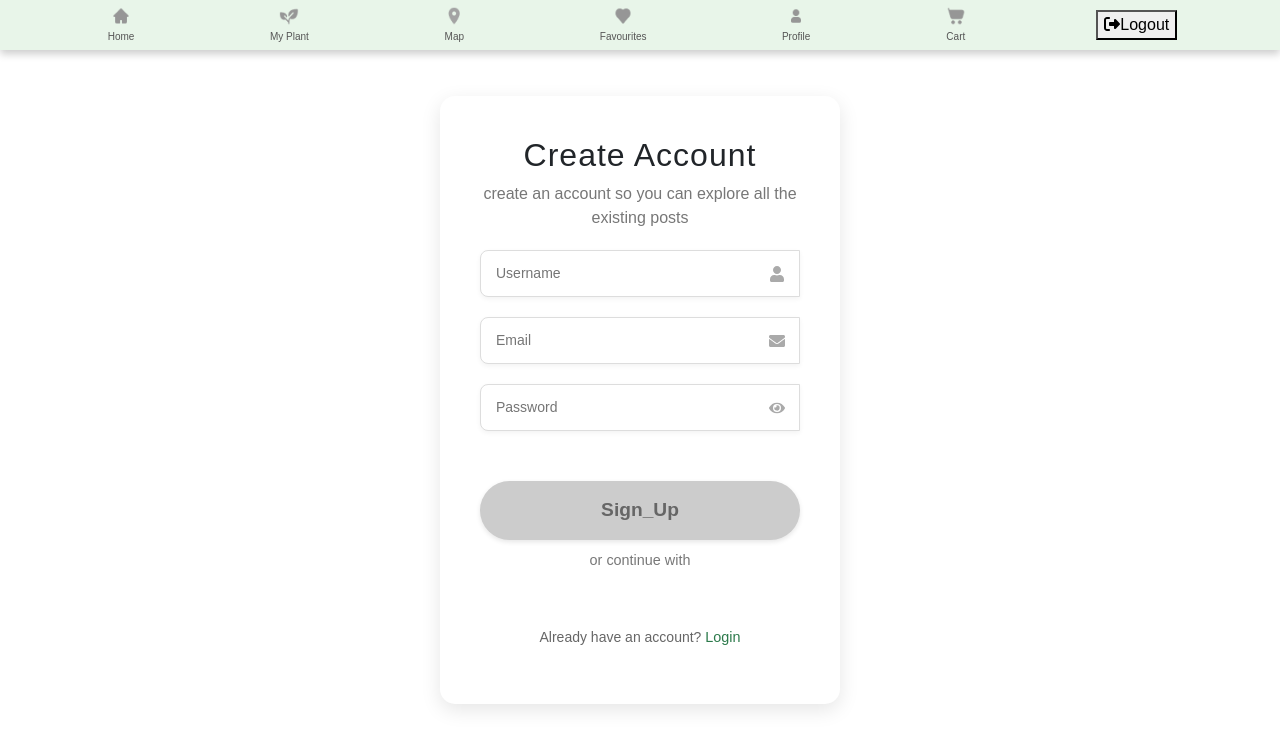
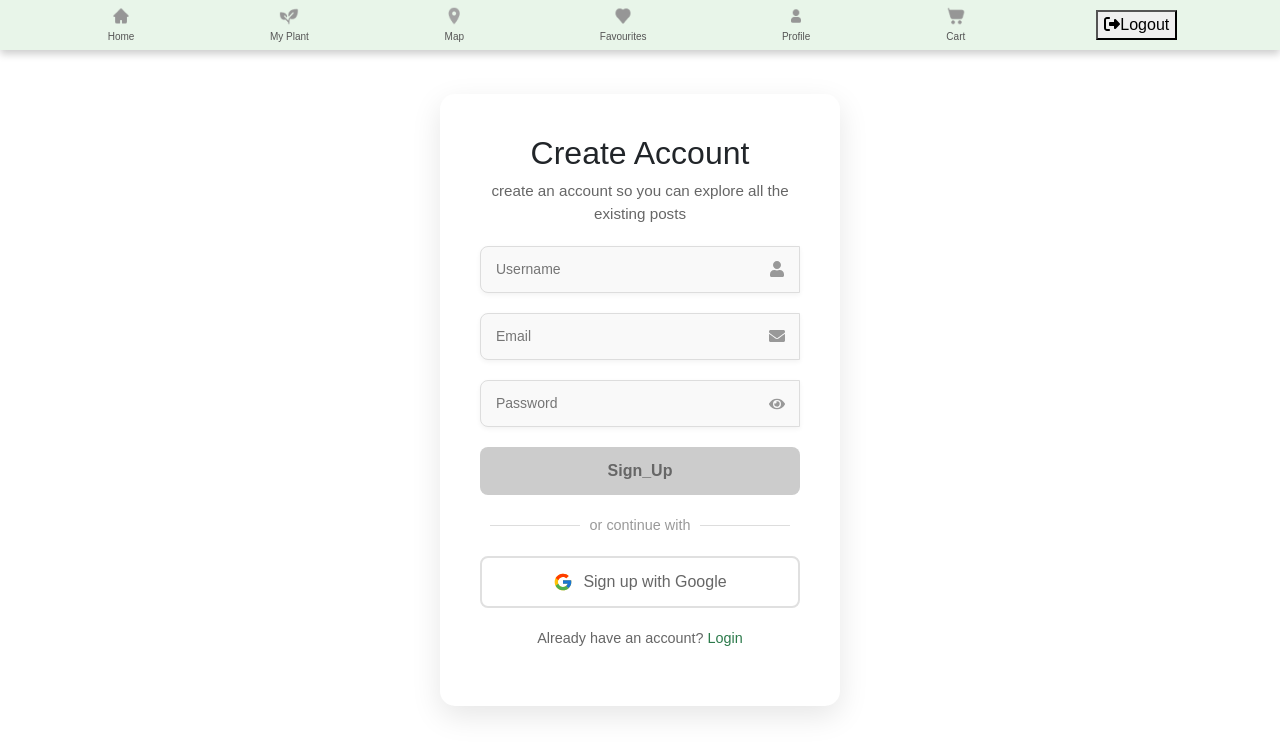
Before and after one commit to 4ekoz/greenworld, a React (Create React App) app: page /register in a window 1280 px wide. Shown: the top 754 px of the page. Built offline with nearby package versions, Linux system fonts and the light colour scheme; a web font is replaced by a local one.

Commit message:
Update Google authentication: Remove Google Console setup and use backend URL

```diff
--- a/src/Components/Login/Login.css
+++ b/src/Components/Login/Login.css
@@ -97,7 +97,7 @@
 }
 
 /* نص "أو المتابعة مع" */
-.or-divider {
+.or-text {
   display: flex;
   align-items: center;
   margin: 20px 0;
@@ -105,37 +105,32 @@
   font-size: 12px;
 }
 
-.or-divider::before,
-.or-divider::after {
+.or-text::before,
+.or-text::after {
   content: "";
   flex: 1;
   border-bottom: 1px solid #ddd;
   margin: 0 10px;
 }
 
-/* زر جوجل */
-.google-btn {
-  display: flex;
-  align-items: center;
-  justify-content: center;
-  width: 100%;
-  padding: 10px;
-  border: 1px solid #ddd;
-  border-radius: 8px;
-  background: white;
-  font-size: 14px;
-  cursor: pointer;
-  transition: all 0.3s;
+/* حاوية تسجيل الدخول بجوجل */
+.google-login-container {
+  position: relative;
+  margin: 15px 0;
 }
 
-.google-btn:hover {
-  background: #f8f8f8;
-  border-color: #ccc;
-}
-
-.google-icon {
-  width: 18px;
-  margin-right: 10px;
+/* مؤشر التحميل */
+.google-loading {
+  position: absolute;
+  top: 50%;
+  left: 50%;
+  transform: translate(-50%, -50%);
+  background: rgba(255, 255, 255, 0.9);
+  padding: 5px 10px;
+  border-radius: 4px;
+  font-size: 12px;
+  color: #2d5c3f;
+  z-index: 1;
 }
 
 /* رابط نسيان كلمة المرور */
@@ -174,3 +169,42 @@
   color: #244a32;
   text-decoration: underline;
 }
+
+/* رسائل الخطأ */
+.error-text {
+  color: #e74c3c;
+  font-size: 12px;
+  text-align: right;
+  margin-top: 5px;
+  margin-bottom: 10px;
+}
+
+/* Google Login Button */
+.google-btn {
+  display: flex;
+  align-items: center;
+  justify-content: center;
+  gap: 10px;
+  width: 100%;
+  padding: 12px;
+  background-color: white;
+  color: #666;
+  font-size: 1rem;
+  font-weight: 500;
+  border: 2px solid #e0e0e0;
+  border-radius: 8px;
+  cursor: pointer;
+  transition: all 0.3s ease;
+}
+
+.google-btn img {
+  width: 20px;
+  height: 20px;
+}
+
+.google-btn:hover {
+  background-color: #f9f9f9;
+  border-color: #ddd;
+  transform: translateY(-2px);
+  box-shadow: 0 4px 8px rgba(0, 0, 0, 0.1);
+}
--- a/src/Components/Register/Register.css
+++ b/src/Components/Register/Register.css
@@ -5,18 +5,20 @@
   display: flex;
   justify-content: center;
   align-items: center;
-  height: 100vh;
-  background-color: #fff; /* خلفية بيضاء */
+  min-height: 100vh;
+  background-color: #fff;
+  padding: 20px;
 }
 
 .register-box {
   background: white;
   padding: 40px;
   border-radius: 15px;
-  box-shadow: 0 6px 20px rgba(0, 0, 0, 0.1);
+  box-shadow: 0 10px 30px rgba(0, 0, 0, 0.1);
   text-align: center;
-  width: 400px;
-  animation: fadeIn 1s ease-in-out; /* Fade-In Animation */
+  width: 100%;
+  max-width: 400px;
+  animation: fadeIn 0.5s ease-out;
 }
 
 @keyframes fadeIn {
@@ -33,13 +35,13 @@
 h2 {
   color: #2c7a4b;
   font-size: 2rem;
-  margin-bottom: 20px;
-  letter-spacing: 1px;
+  margin-bottom: 15px;
+  font-weight: 600;
 }
 
 p {
-  color: #777;
-  font-size: 1rem;
+  color: #666;
+  font-size: 0.95rem;
   margin-bottom: 30px;
   line-height: 1.5;
 }
@@ -52,17 +54,19 @@ p {
 
 input {
   width: 100%;
-  padding: 15px;
-  padding-right: 50px;
-  border: 1px solid #ddd;
-  border-radius: 30px;
-  font-size: 1.1rem;
-  box-shadow: 0 2px 5px rgba(0, 0, 0, 0.05);
-  transition: border-color 0.3s ease-in-out;
+  padding: 12px 20px;
+  padding-right: 45px;
+  border: 2px solid #e0e0e0;
+  border-radius: 8px;
+  font-size: 1rem;
+  transition: all 0.3s ease;
+  background-color: #f9f9f9;
 }
 
 input:focus {
   border-color: #2c7a4b;
+  background-color: #fff;
+  box-shadow: 0 0 0 3px rgba(44, 122, 75, 0.1);
   outline: none;
 }
 
@@ -72,9 +76,9 @@ input:focus {
   right: 15px;
   top: 50%;
   transform: translateY(-50%);
-  color: #aaa;
+  color: #999;
   cursor: pointer;
-  transition: color 0.3s ease-in-out;
+  transition: color 0.3s ease;
 }
 
 .icon:hover {
@@ -83,38 +87,99 @@ input:focus {
 
 /* Error Text */
 .error-text {
-  color: red;
-  font-size: 0.8rem;
-  text-align: left;
+  color: #e74c3c;
+  font-size: 0.85rem;
+  text-align: right;
   margin-top: 5px;
-  margin-left: 5px;
+  margin-right: 5px;
 }
 
 /* Sign Up Button */
 .register-btn {
   background-color: #2c7a4b;
   color: white;
-  padding: 15px;
+  padding: 12px;
   width: 100%;
   border: none;
-  border-radius: 30px;
+  border-radius: 8px;
   cursor: pointer;
-  margin-top: 30px;
-  font-size: 1.2rem;
-  font-weight: bold;
-  transition: background 0.3s ease-in-out, transform 0.3s ease-in-out;
-  box-shadow: 0 2px 5px rgba(0, 0, 0, 0.1);
+  margin-top: 20px;
+  font-size: 1rem;
+  font-weight: 600;
+  transition: all 0.3s ease;
+  display: flex;
+  align-items: center;
+  justify-content: center;
+  gap: 10px;
 }
 
-.register-btn:hover {
+.register-btn:hover:not(:disabled) {
   background-color: #256a41;
-  transform: scale(1.02); /* Slight zoom effect on hover */
+  transform: translateY(-2px);
+  box-shadow: 0 4px 8px rgba(0, 0, 0, 0.1);
 }
 
 .register-btn:disabled {
   background-color: #cccccc;
   color: #666666;
   cursor: not-allowed;
+  transform: none;
+  box-shadow: none;
+}
+
+/* Google Login Container */
+.google-login-container {
+  position: relative;
+  margin: 20px 0;
+}
+
+.google-loading {
+  position: absolute;
+  top: 50%;
+  left: 50%;
+  transform: translate(-50%, -50%);
+  background: rgba(255, 255, 255, 0.9);
+  padding: 5px 10px;
+  border-radius: 4px;
+  font-size: 0.9rem;
+  color: #2c7a4b;
+  z-index: 1;
+}
+
+/* "or continue with" text */
+.or-continue-with {
+  display: flex;
+  align-items: center;
+  margin: 20px 0;
+  color: #999;
+  font-size: 0.9rem;
+}
+
+.or-continue-with::before,
+.or-continue-with::after {
+  content: "";
+  flex: 1;
+  border-bottom: 1px solid #ddd;
+  margin: 0 10px;
+}
+
+/* Signup Link */
+.signup-link {
+  margin-top: 20px;
+  font-size: 0.9rem;
+  color: #666;
+}
+
+.signup-link a {
+  color: #2c7a4b;
+  text-decoration: none;
+  font-weight: 500;
+  transition: color 0.3s ease;
+}
+
+.signup-link a:hover {
+  color: #256a41;
+  text-decoration: underline;
 }
 
 /* Google Login Button */
@@ -122,50 +187,49 @@ input:focus {
   display: flex;
   align-items: center;
   justify-content: center;
-  gap: 15px;
+  gap: 10px;
   width: 100%;
-  padding: 15px;
+  padding: 12px;
   background-color: white;
-  color: #777;
-  font-size: 1.2rem;
-  font-weight: bold;
-  border: 1px solid #ddd;
-  border-radius: 30px;
+  color: #666;
+  font-size: 1rem;
+  font-weight: 500;
+  border: 2px solid #e0e0e0;
+  border-radius: 8px;
   cursor: pointer;
-  margin-top: 20px;
-  transition: all 0.3s ease-in-out;
-  box-shadow: 0 2px 5px rgba(0, 0, 0, 0.1);
+  transition: all 0.3s ease;
 }
 
 .google-btn img {
-  width: 25px;
-  height: 25px;
+  width: 20px;
+  height: 20px;
 }
 
 .google-btn:hover {
-  background-color: #f1f1f1;
-  border-color: #bbb;
+  background-color: #f9f9f9;
+  border-color: #ddd;
+  transform: translateY(-2px);
+  box-shadow: 0 4px 8px rgba(0, 0, 0, 0.1);
 }
 
-/* Signup Link */
-.signup-link {
-  margin-top: 15px;
-  text-decoration: none;
+/* Responsive Design */
+@media (max-width: 480px) {
+  .register-box {
+    padding: 30px 20px;
+    margin: 0 15px;
   }
 
-.signup-link a {
-  color: #2c7a4b;
-  font-size: 0.9rem;
-  transition: color 0.3s ease-in-out;
+  h2 {
+    font-size: 1.8rem;
   }
 
-.signup-link a:hover {
-  color: #256a41;
+  input {
+    padding: 10px 15px;
+    font-size: 0.95rem;
   }
 
-/* Additional Styling for "or continue with" */
-.or-continue-with {
-  margin-top: 10px;
-  font-size: 0.9rem;
-  color: #777;
+  .register-btn {
+    padding: 10px;
+    font-size: 0.95rem;
   }
+}
--- a/src/Components/Register/Register.jsx
+++ b/src/Components/Register/Register.jsx
@@ -8,17 +8,15 @@ import { ToastContainer, toast } from "react-toastify";
 import "react-toastify/dist/ReactToastify.css";
 import { FaEye, FaEyeSlash, FaEnvelope, FaUser } from "react-icons/fa";
 import { Spinner } from "react-bootstrap";
-import { GoogleOAuthProvider, GoogleLogin } from '@react-oauth/google';
+import { FcGoogle } from "react-icons/fc";
 import "./Register.css";
-import googleIcon from "./googleicon.png";
 
 export default function Register() {
   const navigate = useNavigate();
   const [loading, setLoading] = useState(false);
+  const [googleLoading, setGoogleLoading] = useState(false);
   const [showPassword, setShowPassword] = useState(false);
 
-  // استبدل هذا الـ Client ID بالقيمة الصحيحة من Google Cloud Console
-  const GOOGLE_CLIENT_ID = "456976296217-34un0pgp4ot54tgjrg83lb42t2vm2lme.apps.googleusercontent.com";
   const validationSchema = Yup.object({
     userName: Yup.string()
       .min(3, "Username must be at least 3 characters")
@@ -26,14 +24,15 @@ export default function Register() {
       .matches(/^[a-zA-Z0-9_]+$/, "Only letters, numbers, and underscores allowed")
       .required("Username is required"),
     email: Yup.string()
-      .matches(/^[^\s@]+@gmail\.com$/, "Invalid email. Only Gmail addresses are allowed")
+      .email("Invalid email format")
+      .matches(/^[^\s@]+@gmail\.com$/, "Only Gmail addresses are allowed")
       .required("Email is required"),
     password: Yup.string()
       .min(8, "Password must be at least 8 characters")
       .matches(/[a-z]/, "Password must contain at least one lowercase letter")
       .matches(/[A-Z]/, "Password must contain at least one uppercase letter")
       .matches(/\d/, "Password must contain at least one number")
-      .matches(/[@$!%*?&]/, "Must contain at least one special character")
+      .matches(/[@$!%*?&]/, "Password must contain at least one special character")
       .required("Password is required"),
   });
 
@@ -68,13 +67,25 @@ export default function Register() {
       } catch (err) {
         setErrors({ email: err.response?.data?.message || "An error occurred" });
         toast.error("❌ " + (err.response?.data?.message || "An error occurred during registration."));
+      } finally {
+        setLoading(false);
       }
-      setLoading(false);
     },
   });
 
+  const handleGoogleSignup = async () => {
+    setGoogleLoading(true);
+    try {
+      window.location.href = "https://green-world-vert.vercel.app/auth/google";
+    } catch (error) {
+      console.error("Google signup error:", error);
+      toast.error("Google Sign-Up Failed!");
+    } finally {
+      setGoogleLoading(false);
+    }
+  };
+
   return (
-    <GoogleOAuthProvider clientId={GOOGLE_CLIENT_ID}>
     <div className="register-container">
       <motion.div className="register-box" initial={{ opacity: 0, scale: 0.5 }} animate={{ opacity: 1, scale: 1 }} transition={{ duration: 0.6, ease: "easeOut" }}>
         <h2>Create Account</h2>
@@ -108,23 +119,13 @@ export default function Register() {
 
           {/* Google Login Button */}
           <div className="or-continue-with">or continue with</div>
-            <GoogleLogin
-              onSuccess={(credentialResponse) => {
-                console.log("Google Login Success:", credentialResponse);
-                // هنا يمكنك إرسال الـ credentialResponse.credential إلى السيرفر للتحقق
-                toast.success("Google login successful!");
-                navigate("/login"); // توجيه المستخدم بعد التسجيل
-              }}
-              onError={() => {
-                toast.error("Google login failed. Please try again.");
-              }}
-              useOneTap
-            >
-              <button className="google-btn">
-                <img src={googleIcon} alt="Google Logo" />
-                تسجيل الدخول باستخدام Google
+          <div className="google-login-container">
+            <button className="google-btn" onClick={handleGoogleSignup}>
+              <FcGoogle size={20} />
+              Sign up with Google
             </button>
-            </GoogleLogin>
+            {googleLoading && <div className="google-loading">Loading...</div>}
+          </div>
 
           {/* Already have an account link */}
           <p className="signup-link">Already have an account? <Link to="/login">Login</Link></p>
@@ -132,6 +133,5 @@ export default function Register() {
       </motion.div>
       <ToastContainer position="top-right" autoClose={3000} />
     </div>
-    </GoogleOAuthProvider>
   );
 }
```
Also changed, not shown: generate-react-cli.json (deleted, +0 -19 lines), src/Components/Login/Login.jsx (+21 -15 lines), src/reportWebVitals.js (deleted, +0 -13 lines), src/setupTests.js (deleted, +0 -5 lines), vercel.json (added), 2 other files (tests, documents, lock files or other folders). Lines whose indentation alone changed are shown as unchanged.
